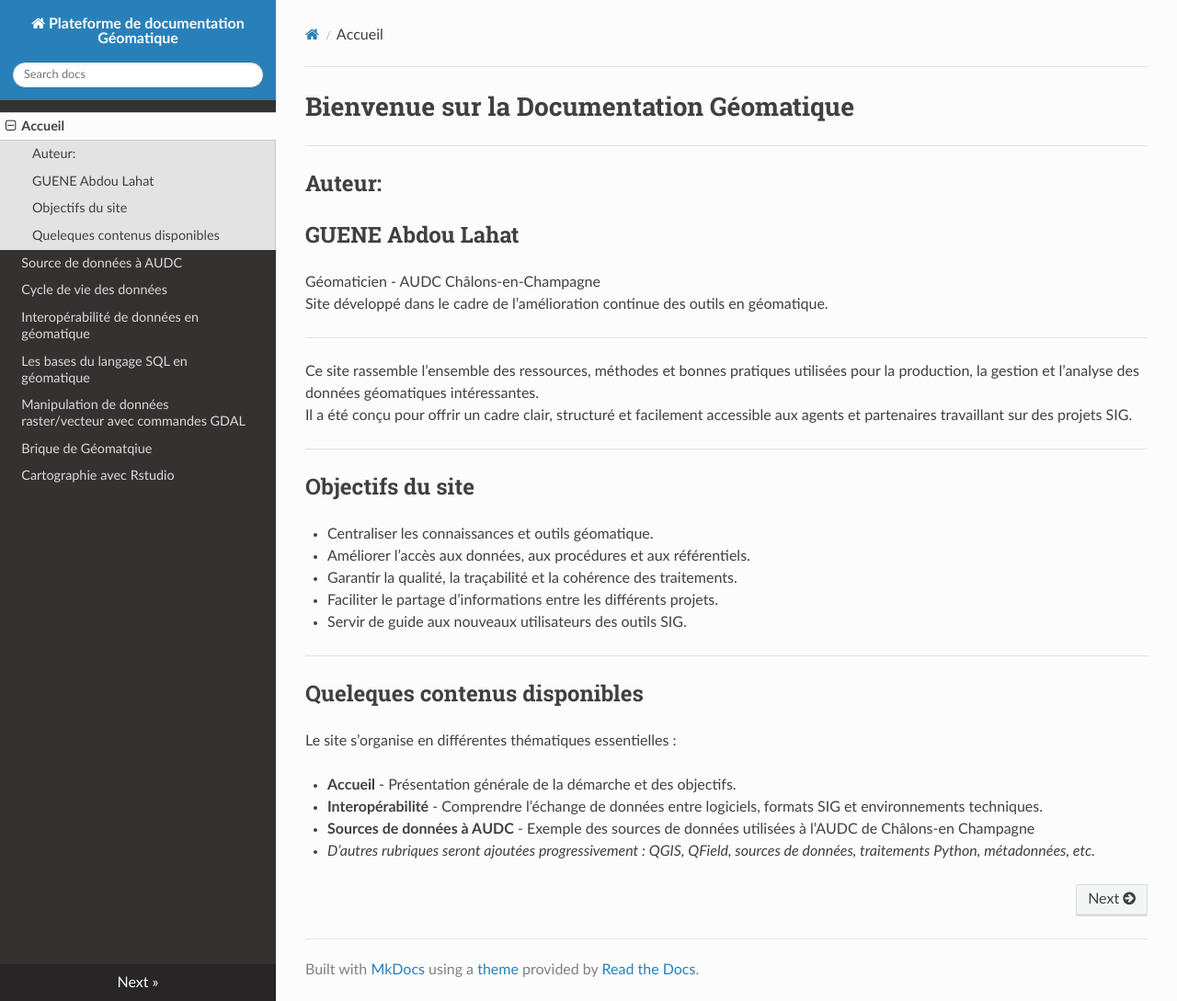
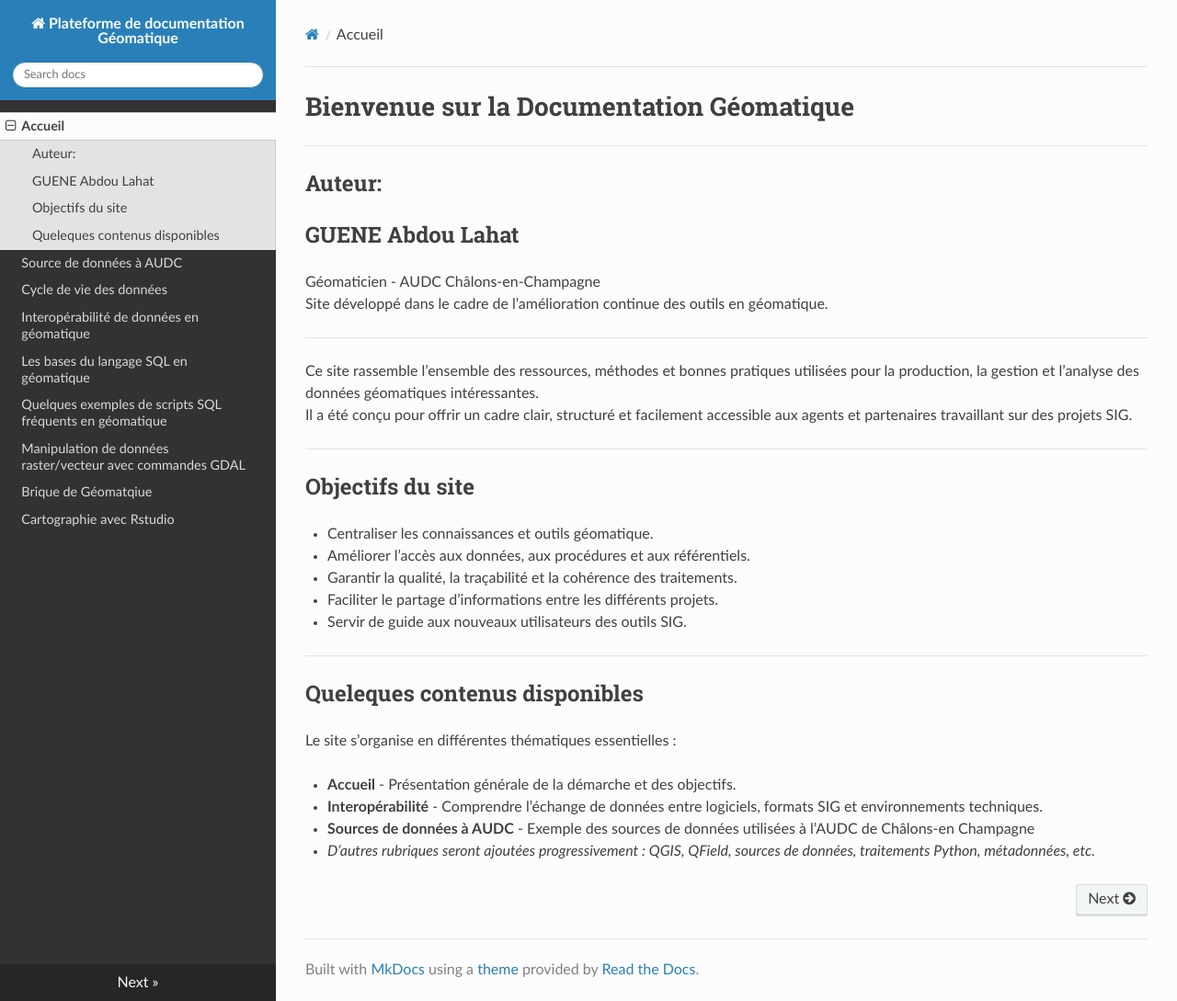
Before and after one commit to abdou123-guene/Site_de_documentation_geomatique, an MkDocs documentation site: the page built from docs/index.md, in a window 1280 px wide and 1089 px high. Shown: the whole window at 92% size. Built offline with MkDocs 1.6.1, drawn with Linux system fonts in a browser that asks for light colours; nearby versions of some CDN libraries.

Commit message:
Update mkdocs.yml

```diff
--- a/mkdocs.yml
+++ b/mkdocs.yml
@@ -9,6 +9,7 @@ nav:
   - Cycle de vie des données: cycle_de_vie_des_donnees.md
   - Interopérabilité de données en géomatique: Interoperabilite.md
   - Les bases du langage SQL en géomatique: aide_sql.md
+  - Quelques exemples de scripts SQL fréquents en géomatique: abdou_julien_base_de_donnees.md
   - Manipulation de données raster/vecteur avec commandes GDAL: GDAL_Ubuntu.md
   - Brique de Géomatqiue: teledetection.md
   - Cartographie avec Rstudio: rstudio_geomatique.md
```
